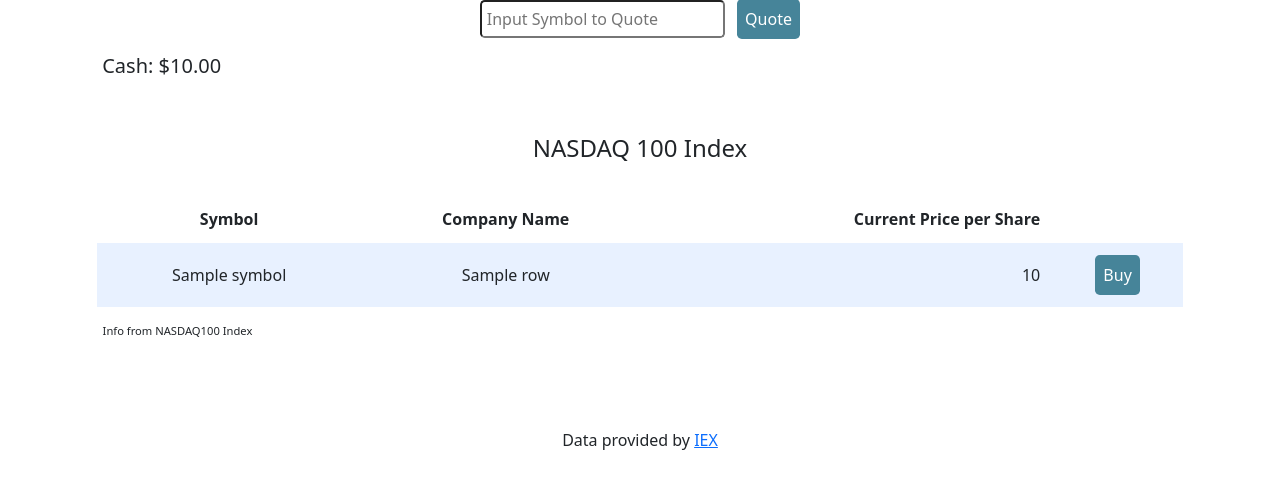
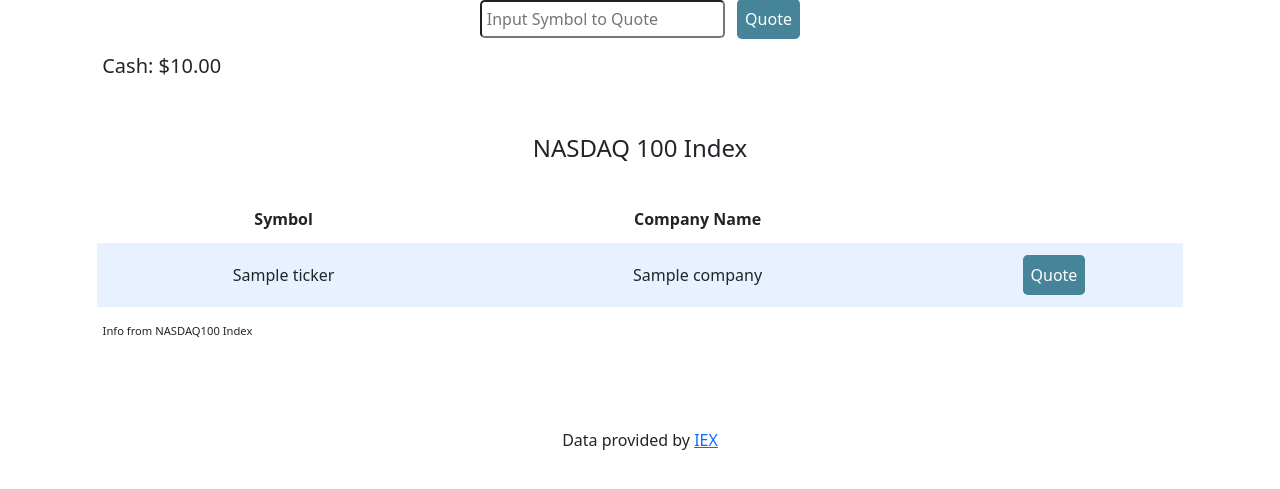
Before and after one commit to teltomas/cs50x_projs, a Flask app: template Finance/templates/quote.html in a window 1280 px wide. Shown: the part 140-629 px from the top of the page. Run offline with Flask 3, Linux system fonts and the light colour scheme; the template is opened without the code that fills it: most values are stand-ins (such as "Sample title", 1, 10 or a date in 2020); some libraries are stand-ins or nearby versions.

Commit message:
Quote index replacement.

```diff
--- a/Finance/app.py
+++ b/Finance/app.py
@@ -1,12 +1,13 @@
+import pandas as pd
 from datetime import datetime
 from pip._vendor import requests
 
 from cs50 import SQL
 from flask import Flask, redirect, render_template, request, session
-from flask_session import Session
+from flask_session import Session # type: ignore
 from werkzeug.security import check_password_hash, generate_password_hash
 
-from helpers import apology, login_required, lookup, usd, check_cash
+from helpers import apology, login_required, lookup, usd, check_cash, get_index
 
 
 # Configure application
@@ -301,18 +302,17 @@ def quote():
 
     # get info from the nasdaq100 index
     try:
-        headers={"user-agent": "Mozilla/5.0 (Windows NT 10.0; Win64; x64) AppleWebKit/537.36 (KHTML, like Gecko) Chrome/92.0.4515.107 Safari/537.36"}
-        res=requests.get("https://api.nasdaq.com/api/quote/list-type/nasdaq100",headers=headers)
-        main_data=res.json()['data']['data']['rows']
-    except (requests.RequestException, ValueError, KeyError, IndexError):
+        main_data = get_index()
+    except (ValueError, KeyError, IndexError):
         return apology("Service Unavailable", 503)
+
 
     # in the GET method, only display the nasdaq100 index info
     if request.method == "GET":
 
         return render_template("/quote.html",
                                cash=cash_balance,
-                               market_data=main_data,
+                               index=main_data,
                                quote="0")
 
     # in the POST method display the quote of the share requested by the user
@@ -326,7 +326,7 @@ def quote():
                                cash=cash_balance,
                                price=price,
                                symbol=symbol,
-                               market_data=main_data,
+                               index=main_data,
                                quote="1")
 
 
--- a/Finance/helpers.py
+++ b/Finance/helpers.py
@@ -5,6 +5,7 @@ import requests
 import subprocess
 import urllib
 import uuid
+import pandas as pd
 
 from cs50 import SQL
 from flask import redirect, render_template, session
@@ -53,7 +54,7 @@ def lookup(symbol):
 
     # Yahoo Finance API
     url = (
-        f"https://query1.finance.yahoo.com/v7/finance/download/{urllib.parse.quote_plus(symbol)}"
+        f"https://query1.finance.yahoo.com/v7/finance/download/{urllib.parse.quote_plus(symbol)}"  # type: ignore
         f"?period1={int(start.timestamp())}"
         f"&period2={int(end.timestamp())}"
         f"&interval=1d&events=history&includeAdjustedClose=true"
@@ -88,3 +89,20 @@ def check_cash(id):
     cash_balance = db.execute("SELECT cash FROM users WHERE id = ?;",  id)
     cash_balance = float(cash_balance[0]['cash'])
     return cash_balance
+
+def get_index():
+
+    # pretty printing of pandas dataframe
+    pd.set_option('expand_frame_repr', False)
+    pd.set_option("display.max_rows", None, "display.max_columns", None) # type: ignore
+
+    # There are 5 tables on the Wikipedia page
+    # we want the last table
+
+    payload=pd.read_html('https://en.wikipedia.org/wiki/Nasdaq-100')
+
+    data = payload[4][["Ticker", "Company"]]
+
+    data = list(data.itertuples(index=False))
+
+    return data
--- a/Finance/templates/quote.html
+++ b/Finance/templates/quote.html
@@ -52,20 +52,20 @@
             <tr>
                 <th>Symbol</th>
                 <th>Company Name</th>
-                <th class="number">Current Price per Share</th>
+                <!-- <th class="number">Current Price per Share</th> -->
             </tr>
         </thead>
         <tbody>
 
-            {% for row in market_data %}
+            {% for row in index %}
                 <tr>
-                    <td>{{ row.symbol }}</td>
-                    <td>{{ row.companyName }}</td>
-                    <td class="number">{{ row.lastSalePrice }}</td>
+                    <td>{{ row.Ticker }}</td>
+                    <td>{{ row.Company }}</td>
+                    <!-- <td class="number">{{ row.price }}</td> -->
                     <td><form action="/buy" method="post">
-                        <input type="hidden" value="{{ row.symbol }}" name="symbol">
+                        <input type="hidden" value="{{ row.Ticker }}" name="symbol">
                         <input type="hidden" value="quote" name="action" id="action">
-                        <button type="submit">Buy</button>
+                        <button type="submit">Quote</button>
                         </form></td>
                 </tr>
             {% endfor %}
```
Also changed, not shown: Finance/README.md (deleted), Finance/finance.db.
